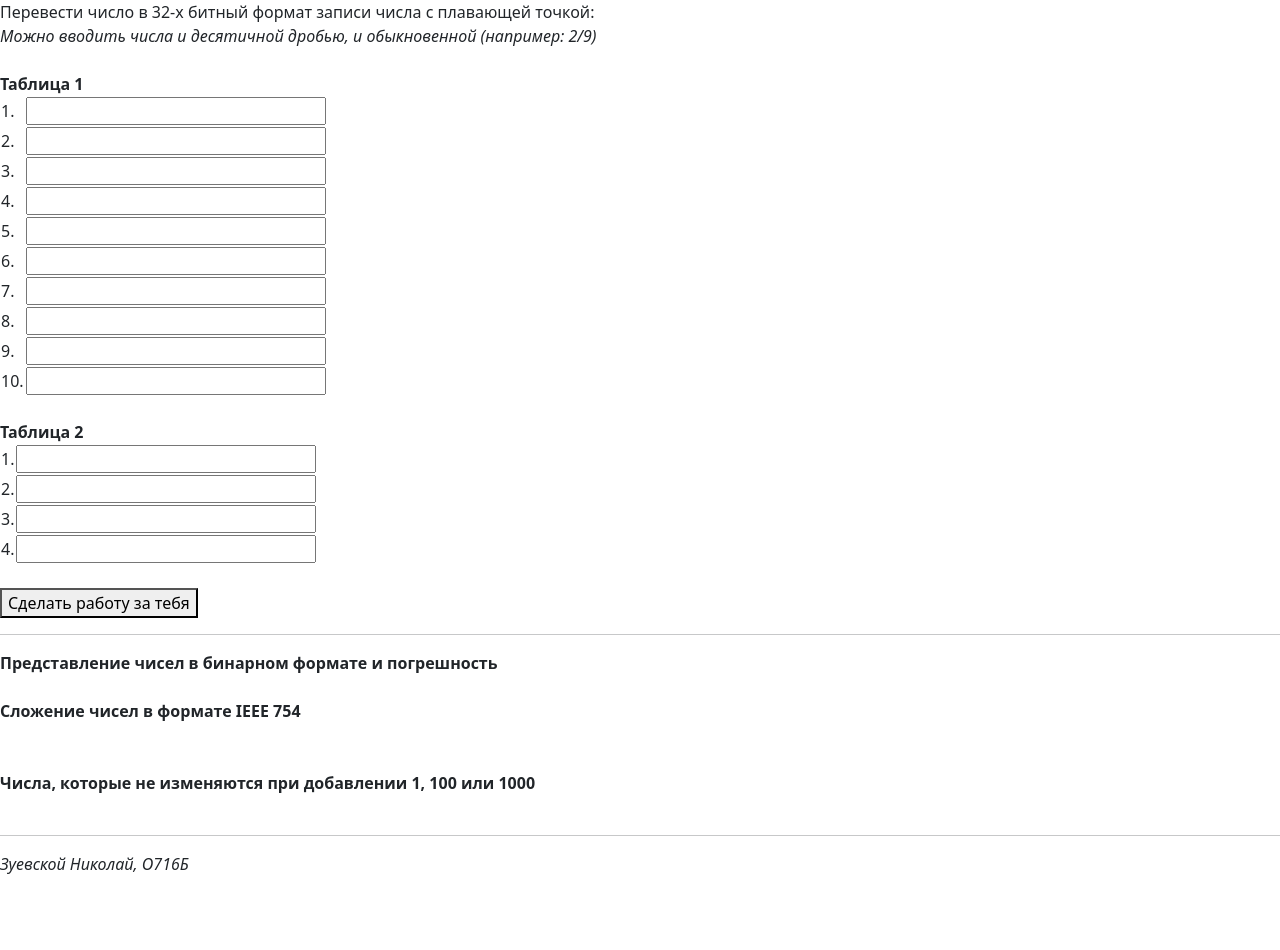
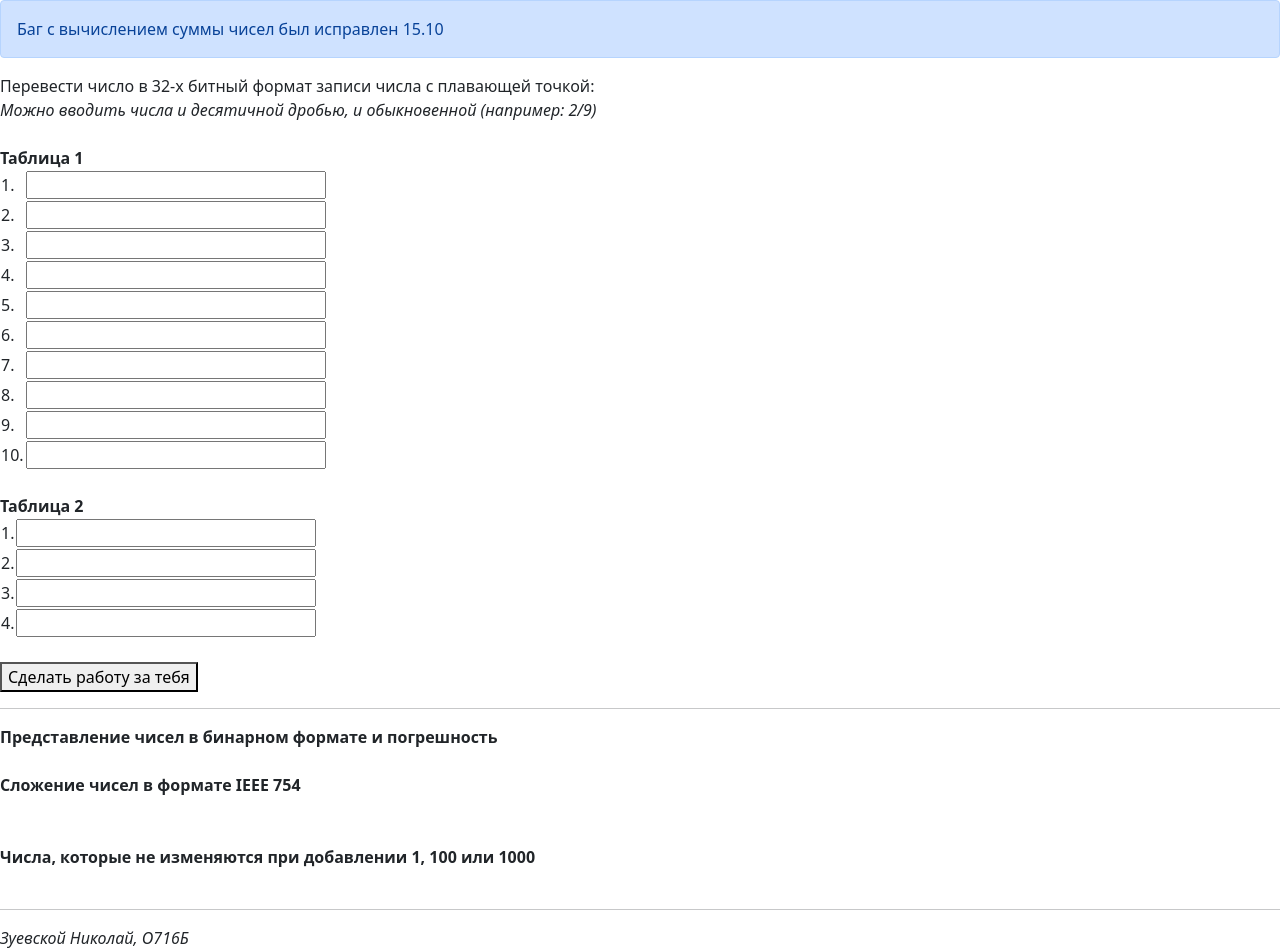
Before and after one commit to niromru/pr4toi, a plain HTML site: page index.html in a window 1280 px wide. Before the commit the page ends 876 px from the top, so only its background shows below. Drawn offline with Linux system fonts and the light colour scheme.

Commit message:
Update index.html

```diff
--- a/index.html
+++ b/index.html
@@ -157,9 +157,7 @@
 					var cb = b;
 					var ms = addBinary(ma, mb);
 					if (ms.length == 24) {
-						console.log(osnb);
 						osnb = bin(roughScale(osnb) + 1);
-						console.log(osnb);
 						while (osnb.length < 8) {
 							osnb = '0' + osnb;
 						}
@@ -174,9 +172,7 @@
 					var cb = ((b >= 0) ? '0' : '1') + osna + mb;
 					var ms = addBinary(ma, mb);
 					if (ms.length == 24) {
-						console.log(osna);
 						osna = bin(roughScale(osna) + 1);
-						console.log(osna);
 						while (osna.length < 8) {
 							osna = '0' + osna;
 						}
@@ -189,9 +185,7 @@
 					var cb = b;
 					var ms = addBinary(ma, mb);
 					if (ms.length == 24) {
-						console.log(osna);
 						osna = bin(roughScale(osna) + 1);
-						console.log(osna);
 						while (osna.length < 8) {
 							osna = '0' + osna;
 						}
@@ -300,6 +294,7 @@
 		</script>
 	</head>
 	<body>
+		<div class="alert alert-primary" role="alert">Баг с вычислением суммы чисел был исправлен 15.10</div>
 		Перевести число в 32-х битный формат записи числа с плавающей точкой:<br>
 		<i>Можно вводить числа и десятичной дробью, и обыкновенной (например: 2/9)</i><br><br>
 		<b>Таблица 1</b>
```
